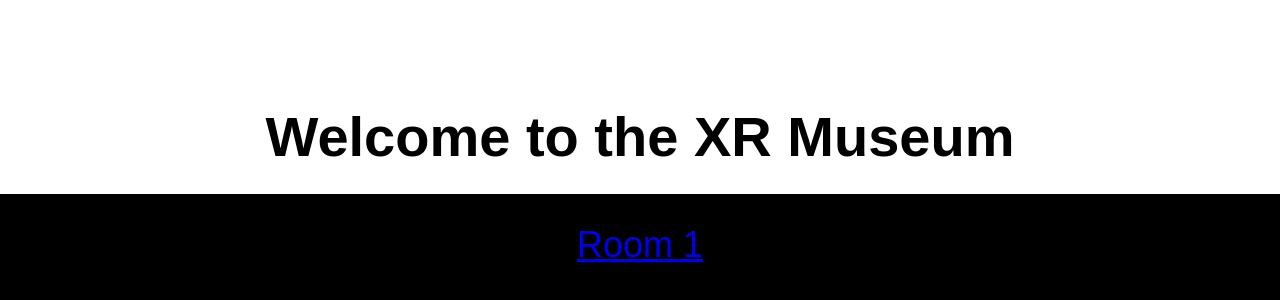
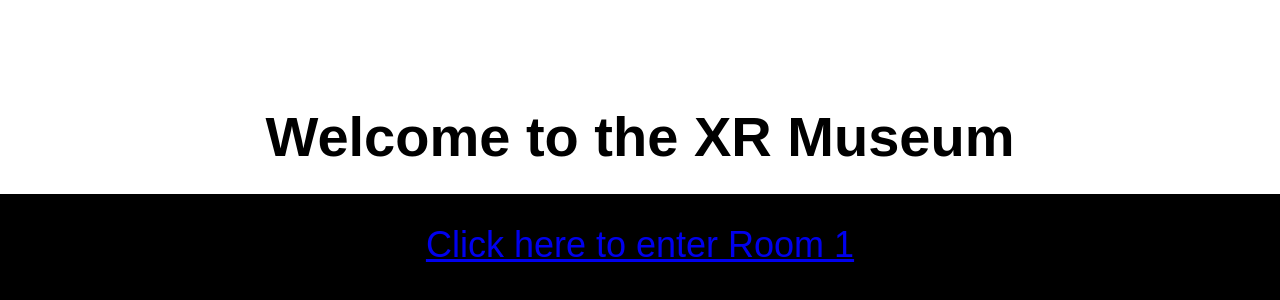
Before and after one commit to xrmuseum/home, a plain HTML site: page index.html in a window 1280 px wide. Shown: the part 206-506 px from the top of the page. Drawn offline with Linux system fonts and the light colour scheme.

Commit message:
Update index.html

```diff
--- a/index.html
+++ b/index.html
@@ -67,7 +67,7 @@
     <div id="bottom">
       <div id="nav">
         <ul>
-          <li><a href="/room1/v7/">Room 1</a></li>
+          <li><a href="/room1/v7/">Click here to enter Room 1</a></li>
         </ul>
       </div>
     </div>
```
